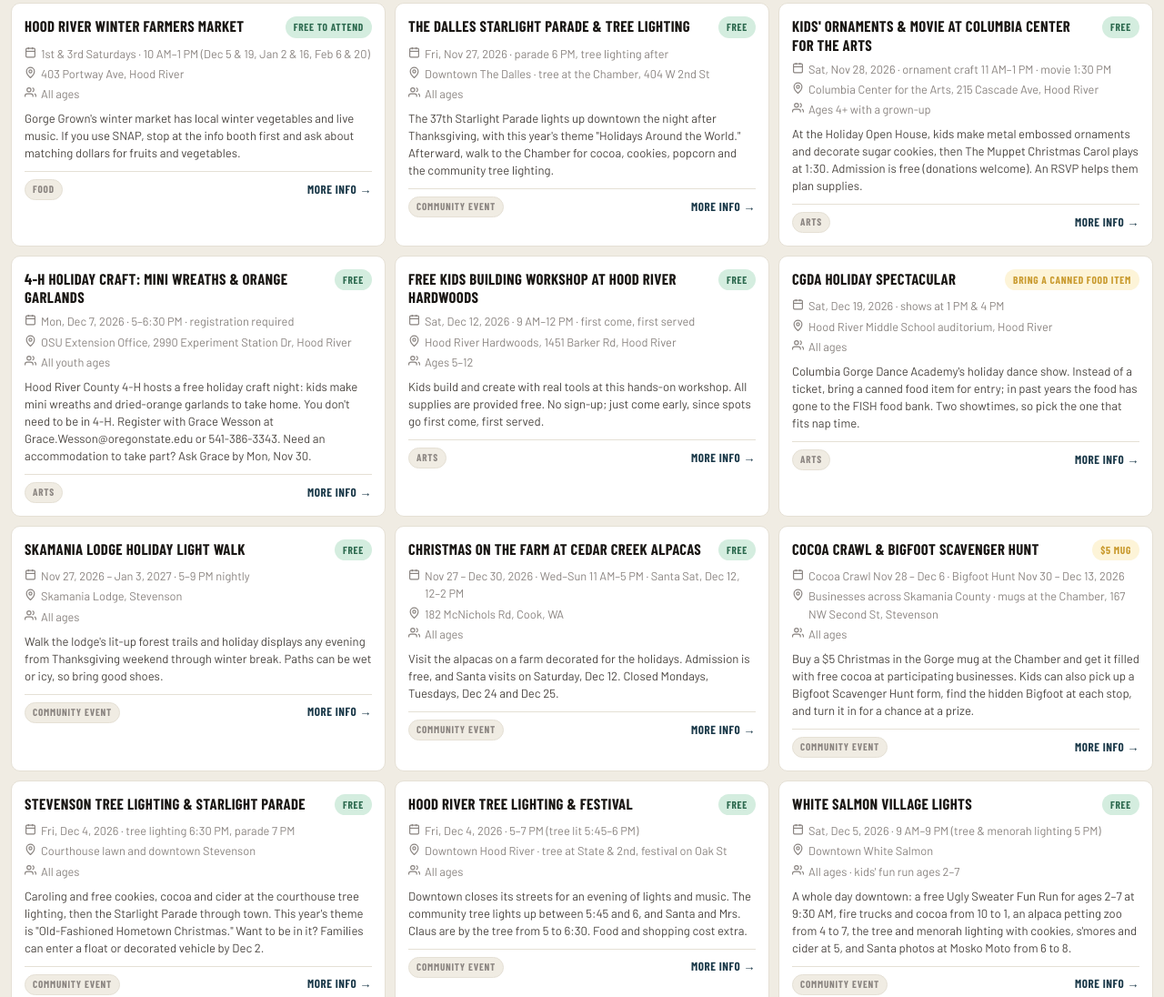
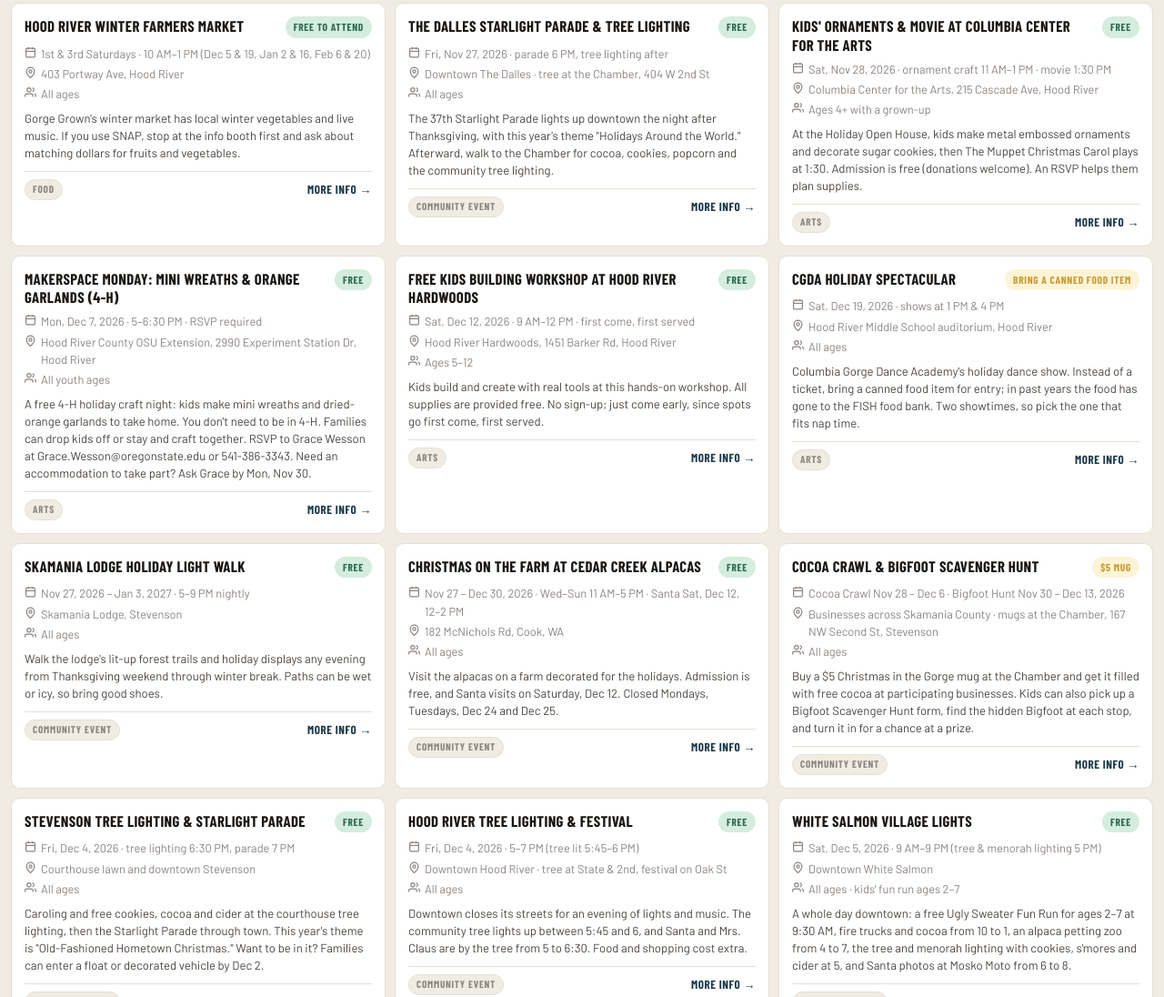
Before and after one commit to kate-rose/gorge-kids-activities, a plain HTML site: page winter.html in a window 1280 px wide. Shown: the part 3553-4649 px from the top of the page at 91% size. Drawn offline with nearby package versions, Linux system fonts and the light colour scheme; a web font is replaced by a local one.

Commit message:
Update 4-H craft card from official flyer (#2)
* Add 4-H holiday craft, Hood River Hardwoods kids workshop, CGDA Holiday Spectacular

From Nov 22 form submissions (Trello handoff card).

Co-Authored-By: Claude Opus 5.5 <noreply@anthropic.com>
Claude-Session: https://claude.ai/code/session_01DkP9FcsTrkffYoCrbDHEPP

* Ignore Python __pycache__ from build script

Co-Authored-By: Claude Opus 5.5 <noreply@anthropic.com>
Claude-Session: https://claude.ai/code/session_01DkP9FcsTrkffYoCrbDHEPP

* Update 4-H craft card from official flyer (Makerspace Monday, drop-off OK, RSVP)

Co-Authored-By: Claude Opus 5.5 <noreply@anthropic.com>
Claude-Session: https://claude.ai/code/session_01DkP9FcsTrkffYoCrbDHEPP

---------

Co-authored-by: Claude <noreply@anthropic.com>

```diff
--- a/winter.html
+++ b/winter.html
@@ -1252,14 +1252,14 @@ const activities = [
   ]
  },
  {
-  "name": "4-H Holiday Craft: Mini Wreaths & Orange Garlands",
+  "name": "Makerspace Monday: Mini Wreaths & Orange Garlands (4-H)",
   "category": "Arts",
-  "dates": "Mon, Dec 7, 2026 · 5–6:30 PM · registration required",
+  "dates": "Mon, Dec 7, 2026 · 5–6:30 PM · RSVP required",
   "until": "2026-12-07",
-  "location": "OSU Extension Office, 2990 Experiment Station Dr, Hood River",
+  "location": "Hood River County OSU Extension, 2990 Experiment Station Dr, Hood River",
   "ages": "All youth ages",
   "cost": "FREE",
-  "desc": "Hood River County 4-H hosts a free holiday craft night: kids make mini wreaths and dried-orange garlands to take home. You don't need to be in 4-H. Register with Grace Wesson at Grace.Wesson@oregonstate.edu or 541-386-3343. Need an accommodation to take part? Ask Grace by Mon, Nov 30.",
+  "desc": "A free 4-H holiday craft night: kids make mini wreaths and dried-orange garlands to take home. You don't need to be in 4-H. Families can drop kids off or stay and craft together. RSVP to Grace Wesson at Grace.Wesson@oregonstate.edu or 541-386-3343. Need an accommodation to take part? Ask Grace by Mon, Nov 30.",
   "link": "https://extension.oregonstate.edu/program/4h/hoodriver/events",
   "counties": [
    "Hood River"
@@ -2458,9 +2458,9 @@ const translations = {
   "name": "Adornos y Película en Columbia Center for the Arts",
   "desc": "En la Casa Abierta navideña, los niños hacen adornos de metal repujado y decoran galletas; luego se proyecta El Cuento de Navidad de los Muppets a la 1:30. Entrada gratis (se aceptan donaciones). Confirmar asistencia ayuda a planear materiales."
  },
- "4-H Holiday Craft: Mini Wreaths & Orange Garlands": {
-  "name": "Manualidad Navideña de 4-H: Mini Coronas y Guirnaldas de Naranja",
-  "desc": "4-H del condado de Hood River ofrece una noche gratis de manualidades navideñas: los niños hacen mini coronas y guirnaldas de naranja seca para llevar a casa. No necesitan ser miembros de 4-H. Inscríbanse con Grace Wesson en Grace.Wesson@oregonstate.edu o al 541-386-3343. ¿Necesitan una adaptación para participar? Pídanla a Grace antes del lunes 30 de noviembre."
+ "Makerspace Monday: Mini Wreaths & Orange Garlands (4-H)": {
+  "name": "Lunes de Makerspace: Mini Coronas y Guirnaldas de Naranja (4-H)",
+  "desc": "Una noche gratis de manualidades navideñas de 4-H: los niños hacen mini coronas y guirnaldas de naranja seca para llevar a casa. No necesitan ser miembros de 4-H. Las familias pueden dejar a los niños o quedarse a participar. Confirmen asistencia con Grace Wesson en Grace.Wesson@oregonstate.edu o al 541-386-3343. ¿Necesitan una adaptación para participar? Pídanla a Grace antes del lunes 30 de noviembre."
  },
  "Free Kids Building Workshop at Hood River Hardwoods": {
   "name": "Taller Gratis de Construcción para Niños en Hood River Hardwoods",
```
Also changed, not shown: 1 other file.
